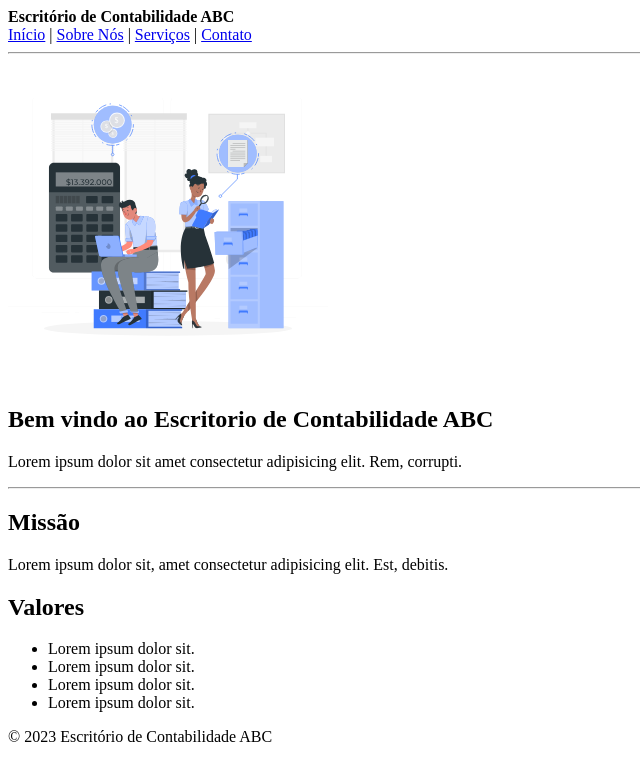
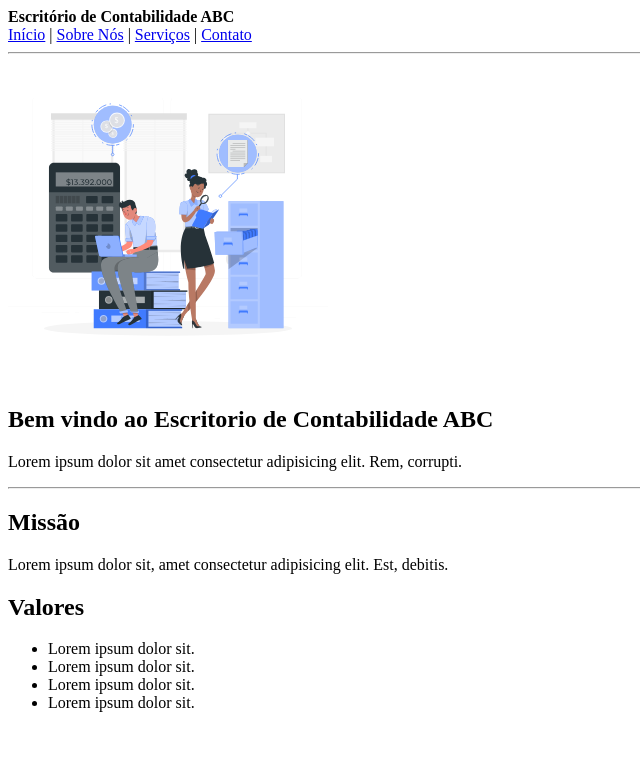
Before and after one commit to JonathanAlves05/Projeto-html, a plain HTML site: page index.html in a window 1280 px wide. Shown: the whole page, without its empty margins (0-640 px from the left). Drawn offline with Linux system fonts and the light colour scheme.

Commit message:
Alterando meu Primeiro projeto

```diff
--- a/index.html
+++ b/index.html
@@ -40,7 +40,7 @@
         </section>
     </main>
     <footer>
-        <p>© 2023 Escritório de Contabilidade ABC</p>
+
     </footer>
 
 </body>
```
